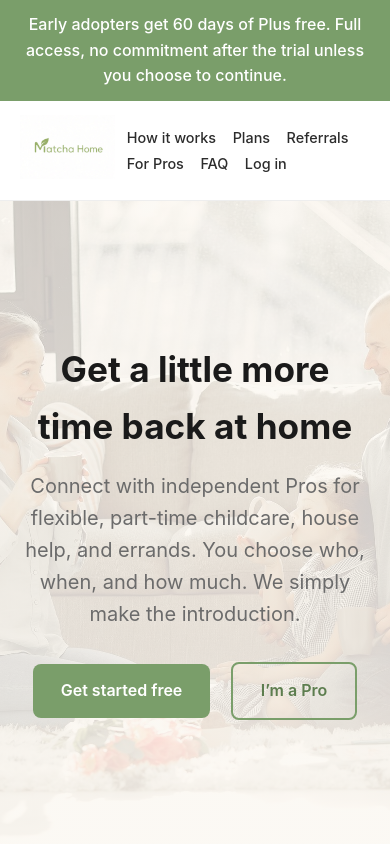
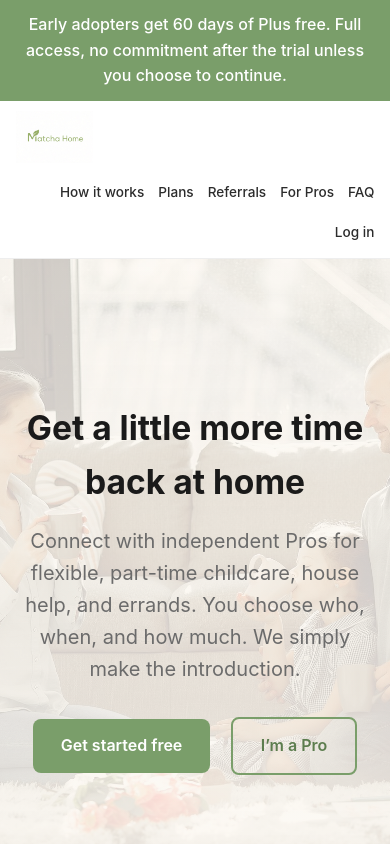
Before and after one commit to MatchaHome-Home/matchahome, a plain HTML site: page index.html in a window 390 px wide. Shown: the top 844 px of the page. Drawn offline with Linux system fonts and the light colour scheme.

Commit message:
Adjust logo size and hero font size in CSS

```diff
--- a/index.html
+++ b/index.html
@@ -65,10 +65,26 @@
   .footer-links { display: flex; flex-wrap: wrap; gap: 24px; justify-content: center; margin-bottom: 24px; }
   .legal { text-align: center; font-size: 0.85rem; color: #999; margin-top: 24px; max-width: 800px; margin-left: auto; margin-right: auto; }
   @media (max-width: 768px) {
-    .logo { height: 64px; }
-    .hero h1 { font-size: 2.2rem; }
+    .logo { height: 52px; }
+    .hero h1 { font-size: 2.1rem; }
     .split, .tier-grid { grid-template-columns: 1fr; }
-    nav a { margin-left: 12px; font-size: 0.9rem; }
+    header {
+      flex-wrap: wrap;
+      padding: 10px 4%;
+      gap: 8px;
+    }
+    nav {
+      display: flex;
+      flex-wrap: wrap;
+      gap: 10px 14px;
+      justify-content: flex-end;
+      width: 100%;
+    }
+    nav a {
+      margin-left: 0;
+      font-size: 0.85rem;
+      padding: 4px 0;
+    }
   }
 </style>
 </head>
```
